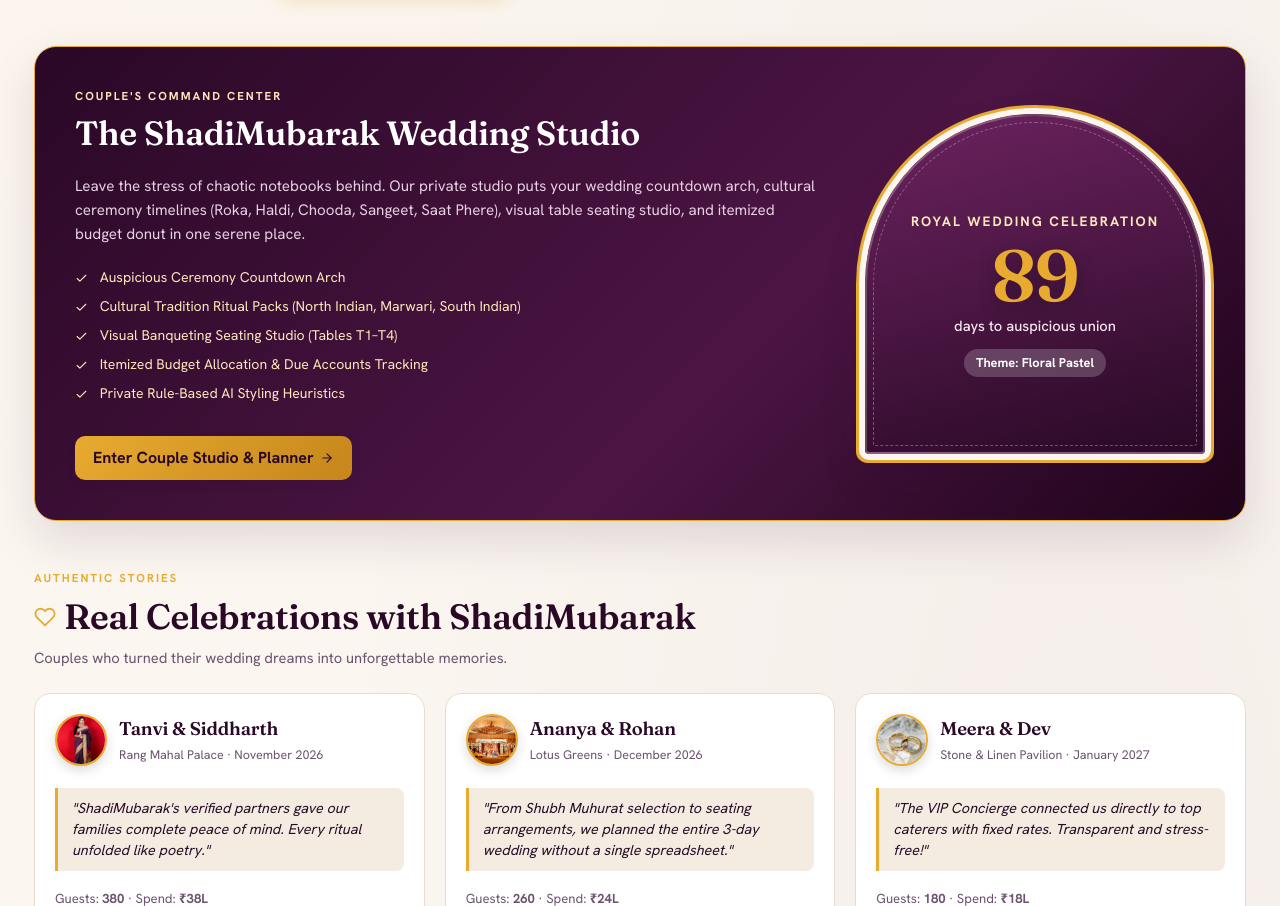
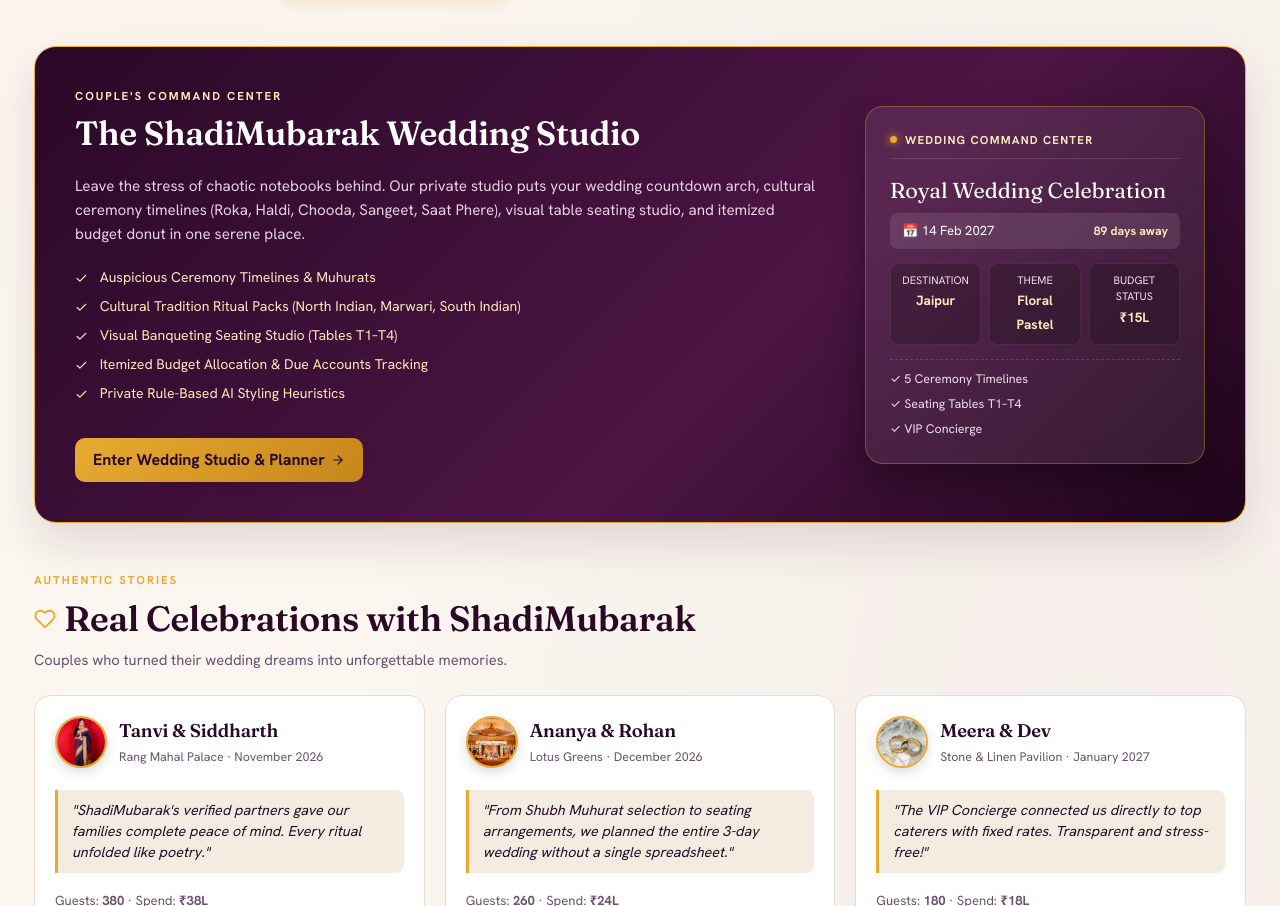
Before and after one commit to jtaniya005/Shadi_Mubarak_Studio, a React (Vite) app: page / in a window 1280 px wide. Shown: the part 2343-3249 px from the top of the page. Built offline with nearby package versions, Linux system fonts and the light colour scheme.

Commit message:
Replace heavy countdown arch on homepage with sleek studio preview card

```diff
--- a/src/pages/Home.jsx
+++ b/src/pages/Home.jsx
@@ -252,27 +252,51 @@ function Home({ onOpenVip }) {
               Leave the stress of chaotic notebooks behind. Our private studio puts your wedding countdown arch, cultural ceremony timelines (Roka, Haldi, Chooda, Sangeet, Saat Phere), visual table seating studio, and itemized budget donut in one serene place.
             </p>
             <div className="studio-features-list">
-              <div><Icon name="check" size={13} color="var(--gold-soft)" style={{ marginRight: 8 }} /> Auspicious Ceremony Countdown Arch</div>
+              <div><Icon name="check" size={13} color="var(--gold-soft)" style={{ marginRight: 8 }} /> Auspicious Ceremony Timelines &amp; Muhurats</div>
               <div><Icon name="check" size={13} color="var(--gold-soft)" style={{ marginRight: 8 }} /> Cultural Tradition Ritual Packs (North Indian, Marwari, South Indian)</div>
               <div><Icon name="check" size={13} color="var(--gold-soft)" style={{ marginRight: 8 }} /> Visual Banqueting Seating Studio (Tables T1–T4)</div>
-              <div><Icon name="check" size={13} color="var(--gold-soft)" style={{ marginRight: 8 }} /> Itemized Budget Allocation & Due Accounts Tracking</div>
+              <div><Icon name="check" size={13} color="var(--gold-soft)" style={{ marginRight: 8 }} /> Itemized Budget Allocation &amp; Due Accounts Tracking</div>
               <div><Icon name="check" size={13} color="var(--gold-soft)" style={{ marginRight: 8 }} /> Private Rule-Based AI Styling Heuristics</div>
             </div>
-            <Link to="/studio" className="btn" style={{ background: "linear-gradient(135deg, var(--gold-rich), #c5861b)", color: "var(--plum-deep)", marginTop: "10px", display: "inline-flex", alignItems: "center", gap: 6 }}>
-              <span>Enter Couple Studio & Planner</span>
+            <Link to="/dashboard" className="btn" style={{ background: "linear-gradient(135deg, var(--gold-rich), #c5861b)", color: "var(--plum-deep)", marginTop: "12px", display: "inline-flex", alignItems: "center", gap: 6, fontWeight: 700 }}>
+              <span>Enter Wedding Studio &amp; Planner</span>
               <Icon name="arrowRight" size={14} />
             </Link>
           </div>
 
           <div className="studio-spotlight-preview">
-            <Arch tone="plum" className="heroarch" style={{ minHeight: "310px", margin: "0 auto", maxWidth: "270px" }}>
-              <small>{s.couple}</small>
-              <div className="big" style={{ fontSize: "4.5rem" }}>{days(s.date)}</div>
-              <p>days to auspicious union</p>
-              <div style={{ marginTop: "12px", background: "rgba(255,255,255,0.2)", padding: "4px 12px", borderRadius: "999px", fontSize: "0.8rem", fontWeight: 600 }}>
-                Theme: {s.theme}
+            <div className="studio-mini-dashboard-card">
+              <div className="mini-dash-header">
+                <span className="mini-dash-dot"></span>
+                <b>WEDDING COMMAND CENTER</b>
               </div>
-            </Arch>
+              <div className="mini-dash-body">
+                <div className="mini-dash-title">{s.couple || "Royal Wedding Celebration"}</div>
+                <div className="mini-dash-date">
+                  <span>📅 {new Date(s.date).toLocaleDateString("en-IN", { day: "numeric", month: "short", year: "numeric" })}</span>
+                  <span className="mini-dash-days">{days(s.date)} days away</span>
+                </div>
+                <div className="mini-dash-stats">
+                  <div className="mini-stat-item">
+                    <small>Destination</small>
+                    <b>{s.city || "Jaipur"}</b>
+                  </div>
+                  <div className="mini-stat-item">
+                    <small>Theme</small>
+                    <b>{s.theme}</b>
+                  </div>
+                  <div className="mini-stat-item">
+                    <small>Budget Status</small>
+                    <b>{inr(s.budget)}</b>
+                  </div>
+                </div>
+                <div className="mini-dash-modules">
+                  <span>✓ 5 Ceremony Timelines</span>
+                  <span>✓ Seating Tables T1–T4</span>
+                  <span>✓ VIP Concierge</span>
+                </div>
+              </div>
+            </div>
           </div>
         </div>
       </section>
--- a/src/styles/index.css
+++ b/src/styles/index.css
@@ -593,6 +593,91 @@ small { font-size: 0.82rem; }
   color: var(--gold-soft);
 }
 
+/* Studio Mini Dashboard Card */
+.studio-mini-dashboard-card {
+  background: rgba(255, 255, 255, 0.08);
+  border: 1.5px solid rgba(214, 150, 35, 0.4);
+  border-radius: 18px;
+  padding: 24px;
+  backdrop-filter: blur(12px);
+  box-shadow: 0 16px 36px rgba(0, 0, 0, 0.35);
+  display: flex;
+  flex-direction: column;
+  gap: 16px;
+}
+.mini-dash-header {
+  display: flex;
+  align-items: center;
+  gap: 8px;
+  font-size: 0.72rem;
+  letter-spacing: 1.2px;
+  color: var(--gold-soft);
+  text-transform: uppercase;
+  border-bottom: 1px solid rgba(255, 255, 255, 0.12);
+  padding-bottom: 10px;
+}
+.mini-dash-dot {
+  width: 7px;
+  height: 7px;
+  border-radius: 50%;
+  background: var(--gold-rich);
+  box-shadow: 0 0 8px var(--gold-rich);
+}
+.mini-dash-title {
+  font-family: Fraunces, Georgia, serif;
+  font-size: 1.35rem;
+  color: #ffffff;
+  margin-bottom: 6px;
+}
+.mini-dash-date {
+  display: flex;
+  align-items: center;
+  justify-content: space-between;
+  background: rgba(255, 255, 255, 0.1);
+  padding: 8px 12px;
+  border-radius: 8px;
+  font-size: 0.82rem;
+  color: #fff;
+  margin-bottom: 14px;
+}
+.mini-dash-days {
+  color: var(--gold-soft);
+  font-weight: 700;
+  font-size: 0.76rem;
+}
+.mini-dash-stats {
+  display: grid;
+  grid-template-columns: repeat(3, 1fr);
+  gap: 8px;
+  margin-bottom: 14px;
+}
+.mini-stat-item {
+  background: rgba(0, 0, 0, 0.2);
+  border: 1px solid rgba(255, 255, 255, 0.08);
+  padding: 8px 10px;
+  border-radius: 8px;
+  text-align: center;
+}
+.mini-stat-item small {
+  display: block;
+  font-size: 0.68rem;
+  color: #eedfeb;
+  text-transform: uppercase;
+}
+.mini-stat-item b {
+  font-size: 0.84rem;
+  color: var(--gold-soft);
+}
+.mini-dash-modules {
+  display: flex;
+  flex-direction: column;
+  gap: 6px;
+  font-size: 0.78rem;
+  color: #eedfeb;
+  border-top: 1px dashed rgba(255, 255, 255, 0.15);
+  padding-top: 10px;
+}
+
 /* Arches Geometry */
 .arch {
   border-radius: 999px 999px 24px 24px;
```
